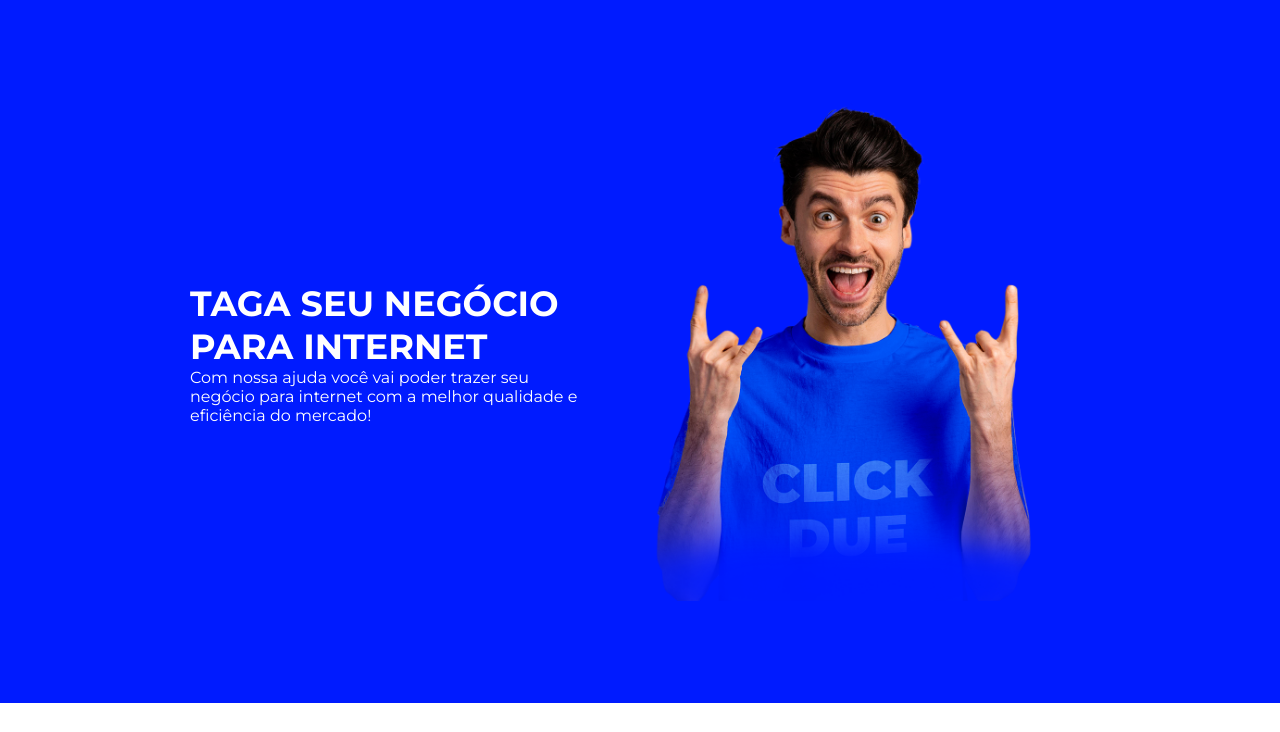
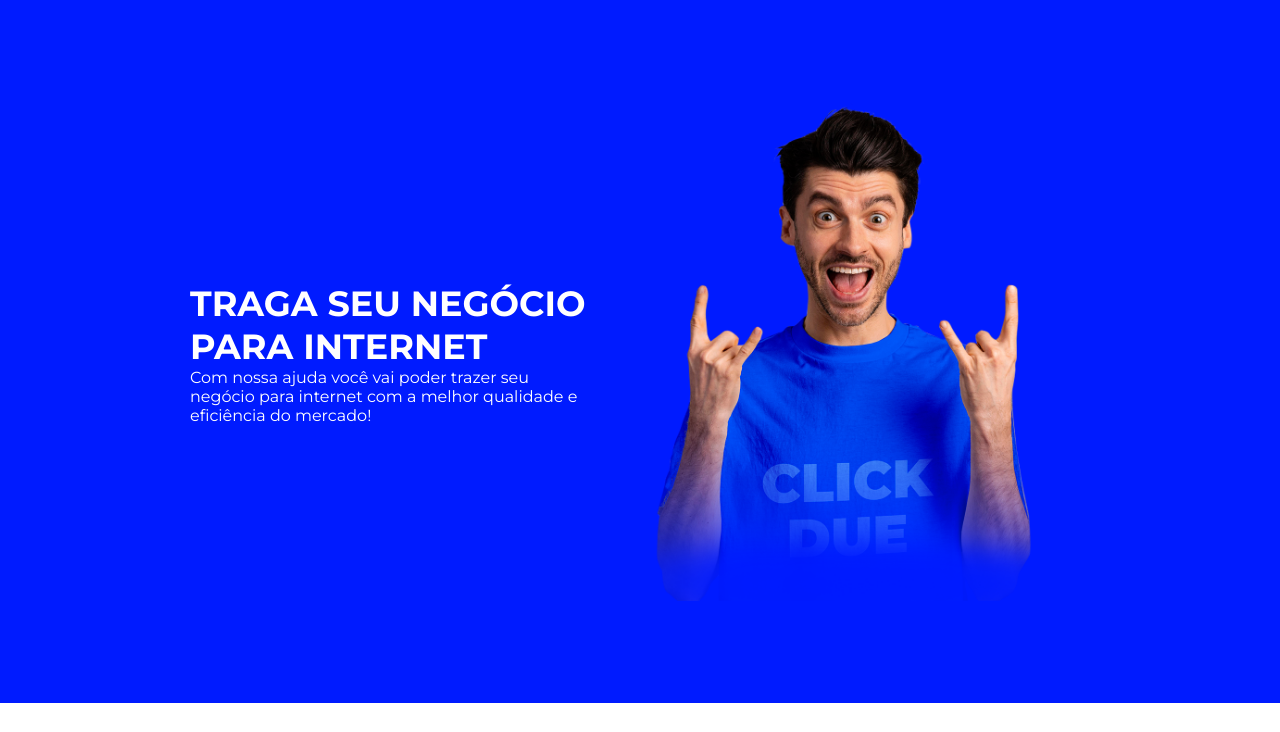
Before and after one commit to clickdue/home, a plain HTML site: page index.html in a window 1280 px wide. Shown: the part 68-800 px from the top of the page. Drawn offline with Linux system fonts and the light colour scheme.

Commit message:
Update index.html

```diff
--- a/index.html
+++ b/index.html
@@ -23,7 +23,7 @@
         <section class="head-line">
             <div class="dead-element-line">
                 <div class="box-text-line">
-                    <h2 class="title-line">TAGA SEU NEGÓCIO PARA INTERNET</h2>
+                    <h2 class="title-line">TRAGA SEU NEGÓCIO PARA INTERNET</h2>
                     <p class="desc-line">Com nossa ajuda você vai poder trazer seu negócio para internet com a melhor qualidade e eficiência do mercado!</p>
                 </div>
                 <div class="box-img-line">
```
